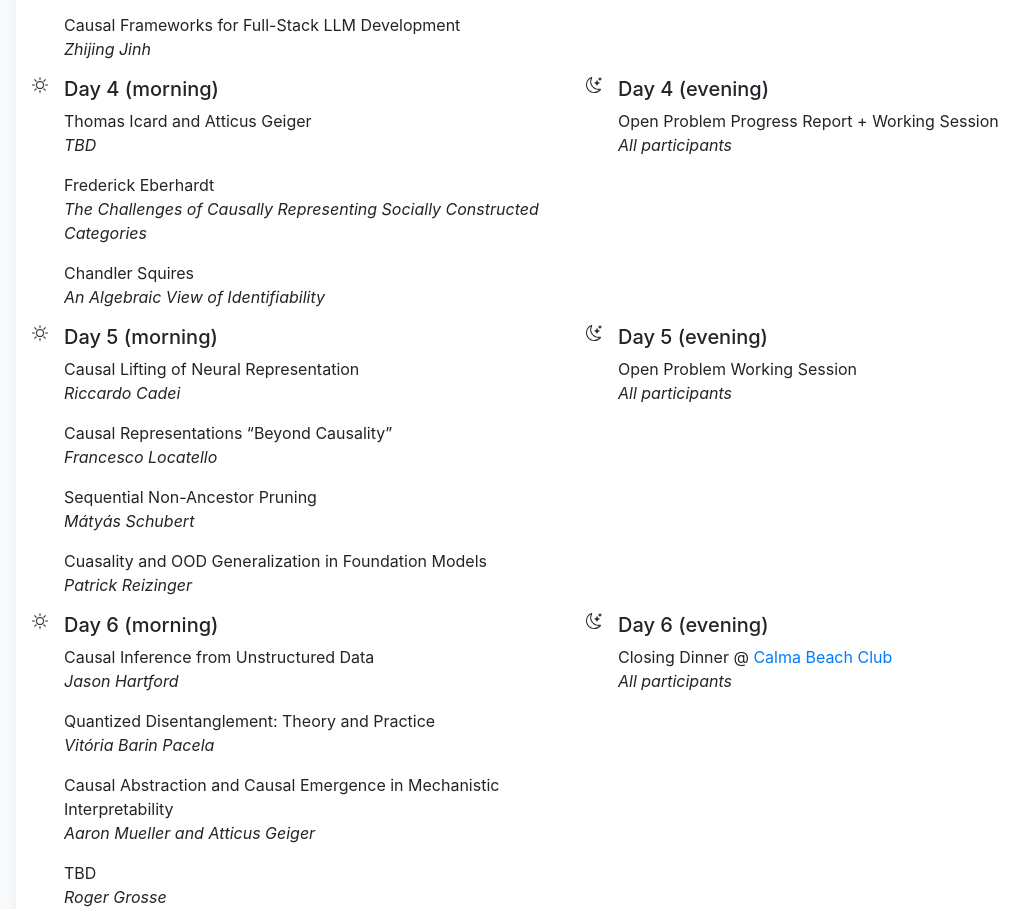
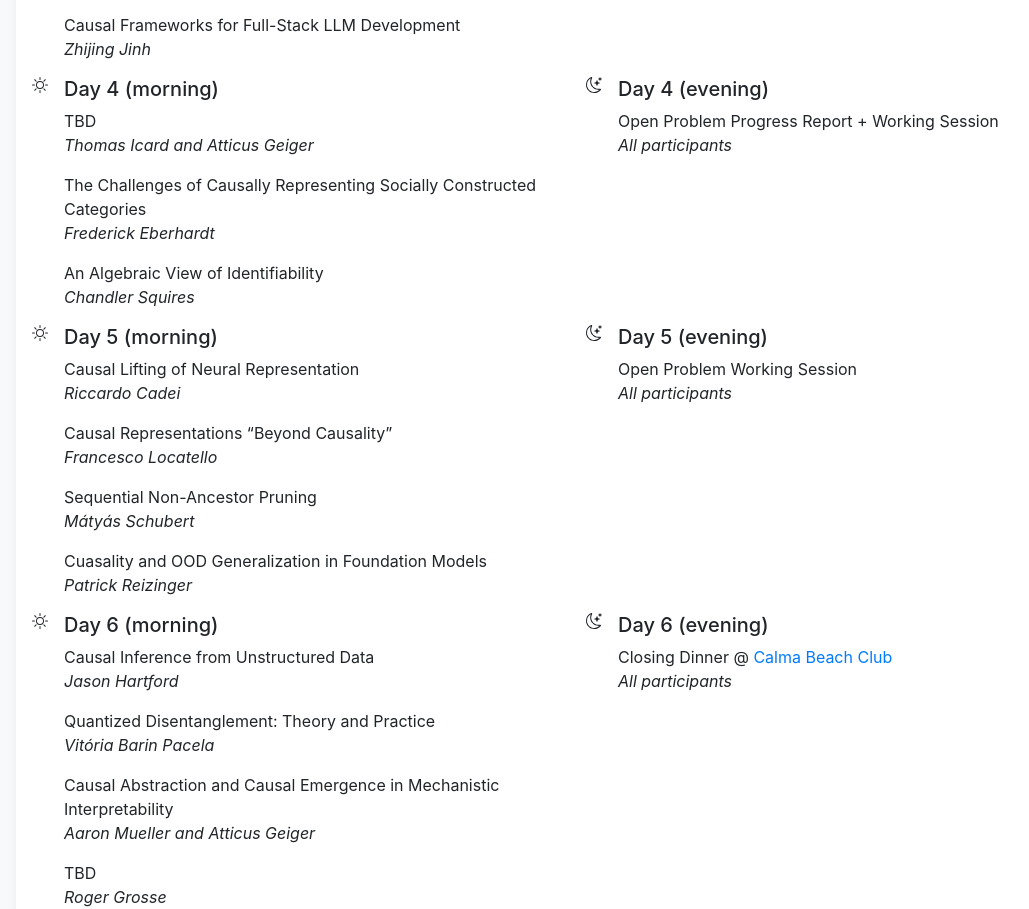
Before and after one commit to bclworkshop/2025, a plain HTML site: page index.html in a window 1280 px wide. Shown: the part 3787-4696 px from the top of the page, without its empty margins (69-1098 px from the left). Drawn offline with nearby package versions, Linux system fonts and the light colour scheme.

Commit message:
Update index.html

```diff
--- a/index.html
+++ b/index.html
@@ -1035,12 +1035,12 @@
                             <div class="media-body">
                                 <h5 class="media-heading">Day 4 (morning)</h5>
                                 <p style="margin:0">
-                                <p style="margin:0">Thomas Icard and Atticus Geiger</p>
-                                <p style="margin:3"><span class="font-italic">TBD</span></p>
-				<p style="margin:0">Frederick Eberhardt</p>
-        			<p style="margin:3"><span class="font-italic">The Challenges of Causally Representing Socially Constructed Categories</span></p>
-				<p style="margin:0">Chandler Squires</p>
-        			<p style="margin:3"><span class="font-italic">An Algebraic View of Identifiability</span></p>
+                                <p style="margin:0">TBD</p>
+                                <p style="margin:3"><span class="font-italic">Thomas Icard and Atticus Geiger</span></p>
+				<p style="margin:0">The Challenges of Causally Representing Socially Constructed Categories</p>
+        			<p style="margin:3"><span class="font-italic">Frederick Eberhardt</span></p>
+				<p style="margin:0">An Algebraic View of Identifiability</p>
+        			<p style="margin:3"><span class="font-italic">Chandler Squires</span></p>
                                 </p>
                             </div>
                         </div>
```
